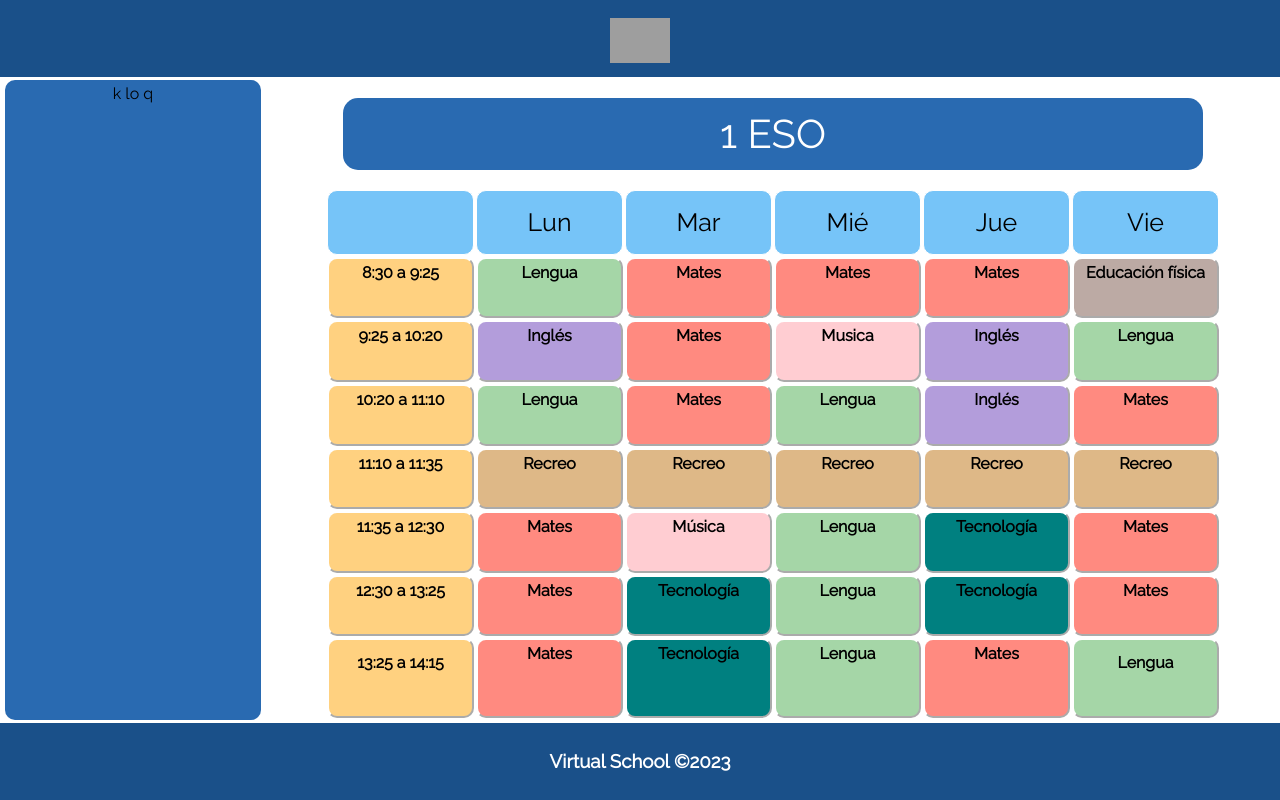
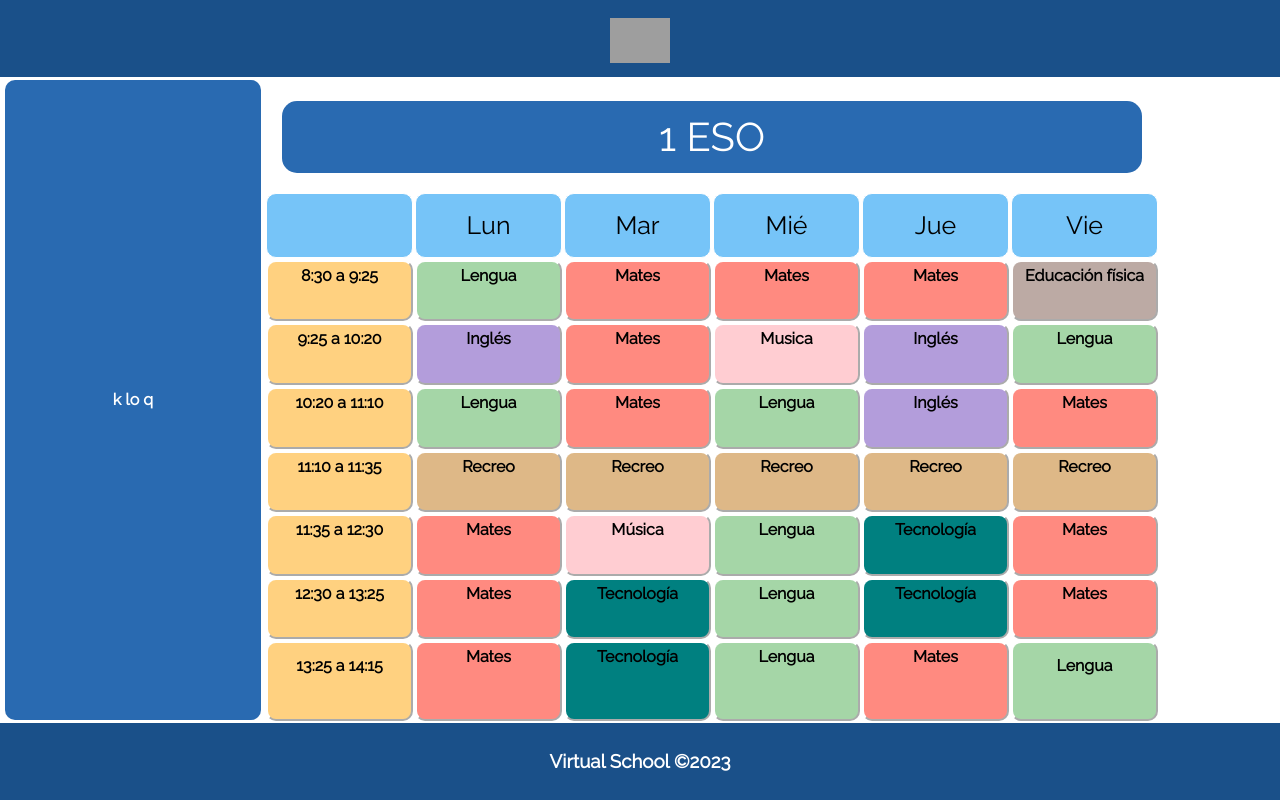
Before and after one commit to 12jaime12/VirtualSchool, a React (Vite) app: page /dashboard in a window 1280 px wide. Built offline with nearby package versions, Linux system fonts and the light colour scheme; no server answers; sample sign-in values are in the browser's storage; grey boxes are pictures that could not be loaded.

Commit message:
avances dia 4

```diff
--- a/src/components/Switchs.jsx
+++ b/src/components/Switchs.jsx
@@ -30,15 +30,15 @@ export const SwitchRol = ({ rol, curso }) => {
         <>
           <ul>
             <li>
-              <Link to="/dashboard/notasActual">
+              <Link to="/dashboard/notasActual" className="link">
                 <p>ver notas curso {curso}</p>
               </Link>
             </li>
             <li>
-              <a>Ver notas por curso</a>
+              <p>Ver notas por curso</p>
             </li>
             <li>
-              <a>Ver nota por asignatura</a>
+              <p>Ver nota por asignatura</p>
             </li>
           </ul>
         </>
--- a/src/pages/Dashboard/Dashboard.css
+++ b/src/pages/Dashboard/Dashboard.css
@@ -3,37 +3,51 @@
 }
 .optionsD{
     background-color: #296ab1;
+    border-radius: 10px;
     width: 20vw;
     height: 80vh;
     display: flex;
     justify-content: center;
-    border-radius: 10px;
+    align-items: center;
+    margin-left: 10px;
 }
-
-.optionsD h3:hover{
-    box-shadow: 10px 5px 5px black;
-}
-
-.optionsD h3{
+.optionsD p{
+    color: white;
+    cursor: pointer;
+    font-weight: 800;
     width: 18vw;
     height: 6vh;
-    background-color: aliceblue;
-    text-align: center;
-    color: black;
     display: flex;
     justify-content: center;
     align-items: center;
+}
+.link:hover{
+    text-decoration: none;
+}
+.optionsD p:hover{
     border-radius: 10px;
-    margin-top: 2rem;
+    color: black;
+    background-color: white;
+}
+.optionsD p:focus{
+    border-radius: 10px;
+    color: black;
+    background-color: white;
+}
+
+
+.optionsD li{
+    margin: 3rem;
+    width: 18vw;
+    height: 6vh;
+    list-style: none;
+
 }
 .contentD{
     width: 80vw;
     height: 80vh;
-    display: flex;
-    justify-content: center;
-    align-items: center;
+    border-top: 3px solid white;
+    border-bottom: 3px solid white;
+    border-left: 3px solid white;
+
 }
-
-div.optionsD{
-    margin-left: 10px;
-}
--- a/src/pages/Profile/Profile.css
+++ b/src/pages/Profile/Profile.css
@@ -28,6 +28,12 @@
     color: black;
     background-color: white;
 }
+.options p:focus{
+    border-radius: 10px;
+    color: black;
+    background-color: white;
+}
+
 
 .options li{
     margin: 3rem;
```
